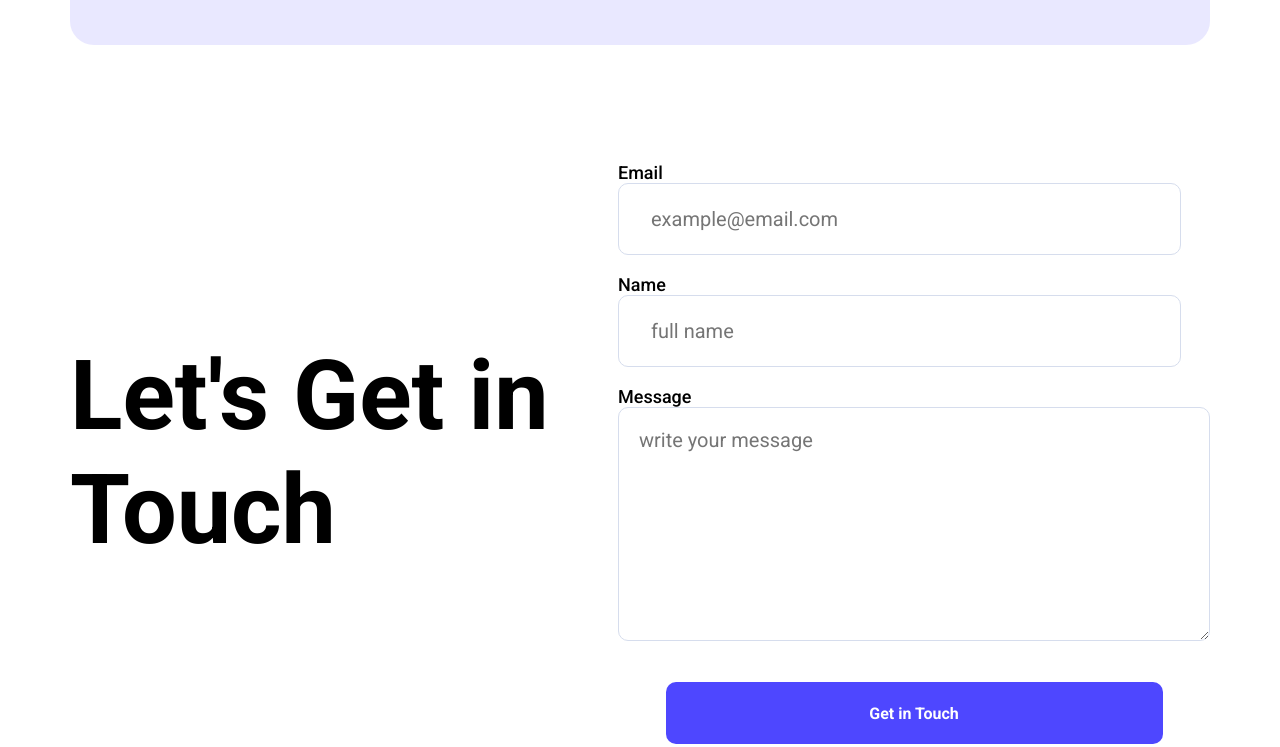
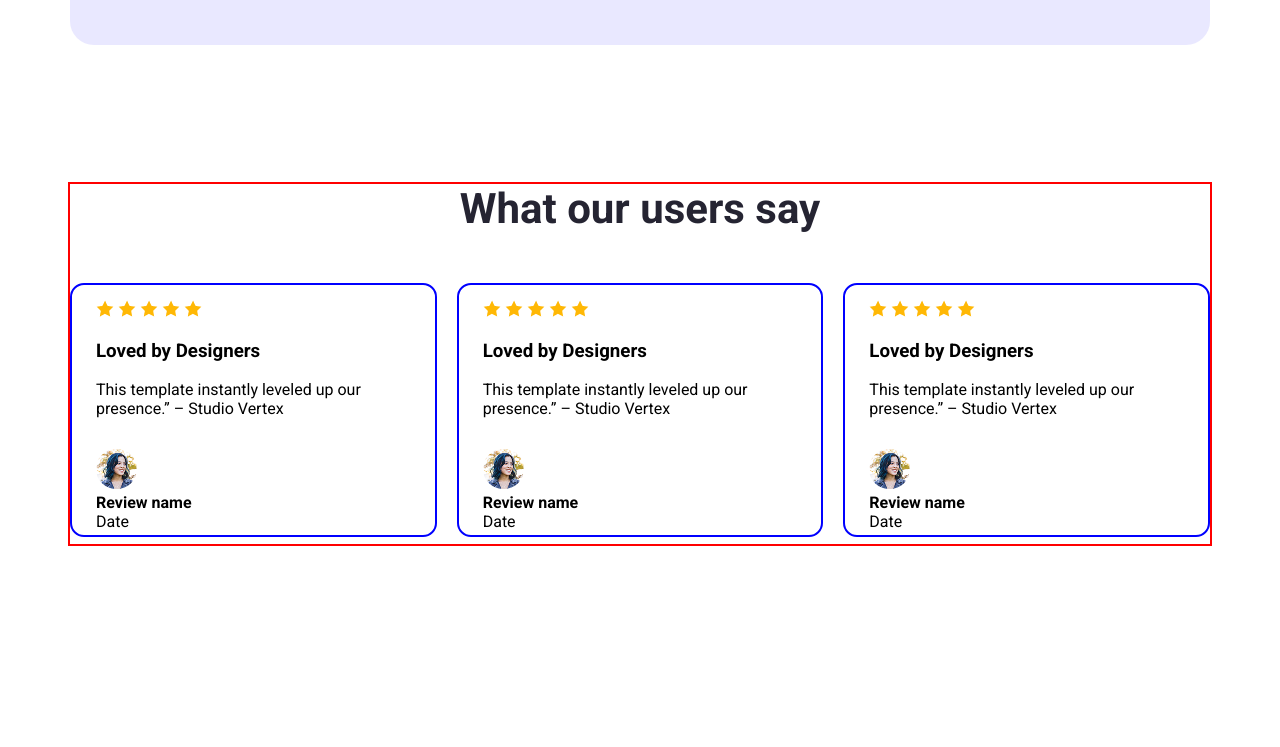
Before and after one commit to tahsin-99/tsp-ph-01, a plain HTML site: page index.html in a window 1280 px wide. Shown: the part 1643-2390 px from the top of the page. After the commit the page ends 2197 px from the top, so only its background shows below. Drawn offline with Linux system fonts and the light colour scheme.

Commit message:
feedback-complete

```diff
--- a/index.html
+++ b/index.html
@@ -46,7 +46,7 @@
       </div>
     </div>
     </section>
-    <section class="item-center">
+    <section class=" productive-banner item-center">
         <div class="productive">
             <p style="font-size: 38px;color:#252432;font-weight:bold;">Joined Thousands of Productive Users</p>
             <div class="Statistics">
@@ -67,8 +67,78 @@
                  </div>
             </div>
         </div>
-    </section>
-    <section class="item-center">
+      </section>
+
+      <section class="item-center">
+        <div class="feedback">
+          <p class="feedback-title">What our users say</p>
+          <div class="cards">
+            <div class="card">
+              <img src="Assets/icon-star.png" alt="">
+              <img src="Assets/icon-star.png" alt="">
+              <img src="Assets/icon-star.png" alt="">
+              <img src="Assets/icon-star.png" alt="">
+              <img src="Assets/icon-star.png" alt="">
+              <h3>Loved by Designers</h3>
+              <p>This template instantly leveled up our <br> presence.” – Studio Vertex</p>
+             <div classs="avatar">
+              <img style="border-radius: 50%;" src="Assets/avatar.png" alt="">
+
+              <h2 style="font-size: 16px;margin: 0;">Review name</h2>
+              <p style="margin: 0;">Date</p>
+
+
+             </div>
+
+
+            </div>
+            <div class="card">
+              <img src="Assets/icon-star.png" alt="">
+              <img src="Assets/icon-star.png" alt="">
+              <img src="Assets/icon-star.png" alt="">
+              <img src="Assets/icon-star.png" alt="">
+              <img src="Assets/icon-star.png" alt="">
+              <h3>Loved by Designers</h3>
+              <p>This template instantly leveled up our <br> presence.” – Studio Vertex</p>
+             <div classs="avatar">
+              <img style="border-radius: 50%;" src="Assets/avatar.png" alt="">
+
+              <h2 style="font-size: 16px;margin: 0;">Review name</h2>
+              <p style="margin: 0;">Date</p>
+
+
+             </div>
+
+
+            </div>
+            <div class="card">
+              <img src="Assets/icon-star.png" alt="">
+              <img src="Assets/icon-star.png" alt="">
+              <img src="Assets/icon-star.png" alt="">
+              <img src="Assets/icon-star.png" alt="">
+              <img src="Assets/icon-star.png" alt="">
+              <h3>Loved by Designers</h3>
+              <p>This template instantly leveled up our <br> presence.” – Studio Vertex</p>
+             <div classs="avatar">
+              <img style="border-radius: 50%;" src="Assets/avatar.png" alt="">
+
+              <h2 style="font-size: 16px;margin: 0;">Review name</h2>
+              <p style="margin: 0;">Date</p>
+
+
+             </div>
+
+
+            </div>
+
+          </div>
+
+
+
+        </div>
+      </section>
+
+    <!-- <section class="item-center">
       <div class="touch">
         <div class="touch-conntent">
           <p style="font-size: 97px;font-weight: bold;color: black;">Let's Get in <br> Touch</p>
@@ -103,7 +173,7 @@
       <p>Services</p>
       <p></p>
     </div>
-    </div>
+    </div> -->
 
 
    </div>
--- a/styles/style.css
+++ b/styles/style.css
@@ -115,7 +115,9 @@ nav {
 .action-img img {
     border-radius: 48px;
 }
-
+.productive-banner{
+    margin-bottom: 137px;
+}
 .productive {
     background-color: #4E47FF20;
     width: 1140px;
@@ -142,6 +144,40 @@ nav {
 .stat p {
     margin: 0;
 }
+/* feedback */
+.feedback{
+    border: 2px solid red;
+    width:1140px ;
+    height: 360px;
+}
+.feedback-title{
+    font-size: 42px;
+    font-weight: bold;color: #252432;
+    text-align: center;
+    margin: 0;
+    margin-bottom:50px ;
+}
+.cards{
+    display: flex;
+    justify-content: space-between;
+    gap: 20px;
+}
+.card{
+    width: 366px;
+    height: 250px;
+    border: 2px solid blue;
+    padding: 0px 24px;
+    border-radius:14px ;
+
+}
+.card img{
+    margin-top: 15px;
+}
+.avatar p{
+    color;
+}
+
+
 .touch{
 
     width: 1140px;
```
